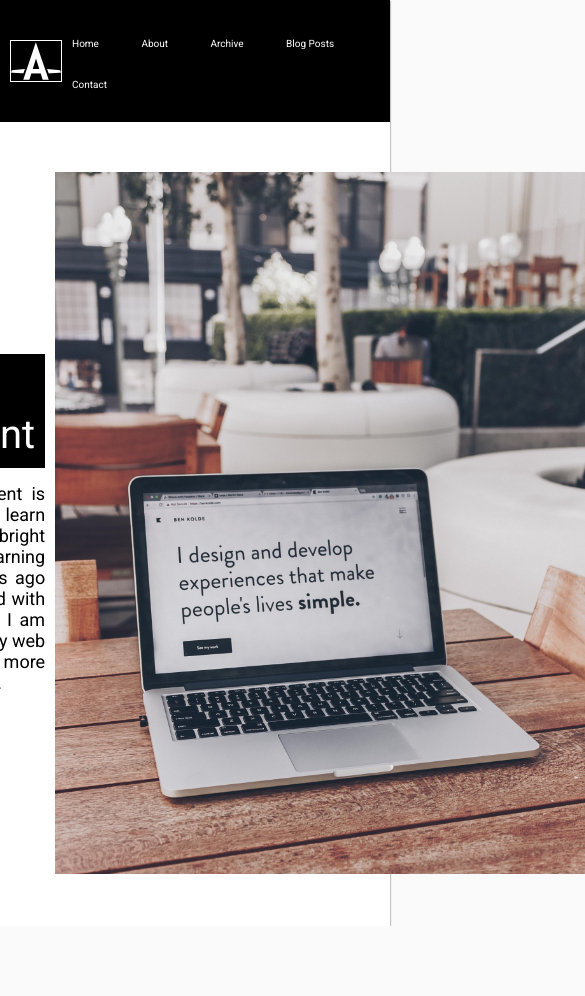
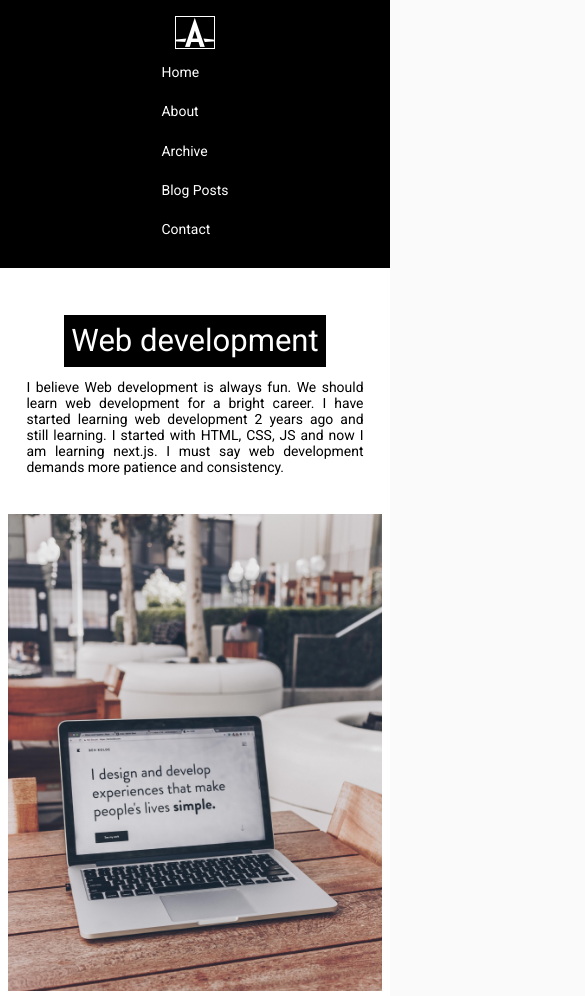
Before and after one commit to CalderonVasquez/Udemy_Blog, a plain HTML site: page index.html in a window 390 px wide. Shown: the whole page, 585 px wide, since content can reach past the window. Before the commit the page ends 926 px from the top, so only its background shows below. Drawn offline with Linux system fonts and the light colour scheme; a script that the page names is missing; a web font is replaced by a local one.

Commit message:
add header and main section responsiveness

```diff
--- a/index.html
+++ b/index.html
@@ -22,15 +22,15 @@
         <nav aria-label="Main Menu" id="menu">
             <ul id="menubar" role="menubar" aria-label="Main Menu">
                 <li role="none">
-                    <a href="#" class="nav-link" role="menuitem"></a> Home</li>
+                    <a href="#" class="nav-link" role="menuitem">Home</a></li>
                 <li role="none">
-                    <a href="#" class="nav-link" role="menuitem"></a>About</li>
+                    <a href="#" class="nav-link" role="menuitem">About</a></li>
                 <li role="none">
-                    <a href="#" class="nav-link" role="menuitem"></a>Archive</li>
+                    <a href="#" class="nav-link" role="menuitem">Archive</a></li>
                 <li role="none">
-                    <a href="#" class="nav-link" role="menuitem"></a>Blog Posts</li>
+                    <a href="#" class="nav-link" role="menuitem">Blog Posts</a></li>
                 <li role="none">
-                    <a href="#" class="nav-link" role="menuitem"></a> Contact</li>
+                    <a href="#" class="nav-link" role="menuitem">Contact</a></li>
             </ul>
         </nav>
     </header>
--- a/style.css
+++ b/style.css
@@ -8,14 +8,12 @@
   outline: 0;
   font-weight: 400;
 }
-
 html {
   background-color: #fafafa;
   font-size: 62.5%;
   scroll-behavior: smooth;
   font-family: "Roboto", sans-serif;
 }
-
 body {
   background-color: #fff;
   width: 120rem;
@@ -23,20 +21,17 @@ body {
   margin: auto;
   box-shadow: 0.1rem 0.1rem 0.1rem #c4c4c4, -0.1rem 0rem 0.1rem #c4c4c4;
 }
-
 .text-justify {
   text-align: justify;
 }
 .text-white {
   color: #fff;
 }
-
 .section-heading {
   font-size: 8rem;
   text-align: center;
   font-family: "Italianno", cursive;
 }
-
 .section-center {
   padding: 5rem 1rem;
   min-height: 95vh;
@@ -75,15 +70,12 @@ header {
 .logo-figure {
     border: 1px solid #fff;
 }
-
 .logo {
     font-size: 4rem;
-}ß
+}
 #menu-icon {
   display: none;
 }
-
-
 nav li {
   display: inline-block;
   margin-right: 2rem;
@@ -112,12 +104,10 @@ nav li:hover {
   align-items: center;
   min-height: 95vh;
 }
-
 #blog-banner-section article {
   flex-basis: 50%;
   margin: 1rem;
 }
-
 .banner-heading {
   display: inline-block;
   padding: 1rem;
@@ -126,11 +116,9 @@ nav li:hover {
   background-color: black;
   color: #fff;
 }
-
 .banner-description {
   font-size: 1.8rem;
 }
-
 #blog-banner-section aside {
   flex-basis: 50%;
   text-align: center;
@@ -141,3 +129,50 @@ nav li:hover {
   border: 0.3 solid;
 }
 /* Banner section ends here */
+
+/* Responsive starts here */
+@media (max-width:992px) {
+  #blog-banner-section {
+    flex-direction: column;
+  }
+  #blog-banner-section article {
+    width: 50%;
+    display: flex;
+    flex-direction: column;
+    align-items: center;
+    margin-bottom: 5rem;
+  }
+}
+
+@media (max-width: 768px) {
+  html {
+    font-size: 55.5%;
+  }
+  #blog-banner-section article {
+    width: 80%;
+  }
+}
+
+@media(max-width: 600px) {
+  html {
+    font-size: 48.5%;
+  }
+  header {
+    flex-direction: column;
+  }
+  nav li {
+    display: block;
+    margin-right: 0;
+    margin: 1rem 0;
+  }
+  #blog-banner-section {
+    min-height: auto;
+  }
+  #blog-banner-section article {
+    width: 90%;
+  }
+  .banner-img {
+    max-width: 100%;
+  }
+}
+/* Responsive ends here */
```
